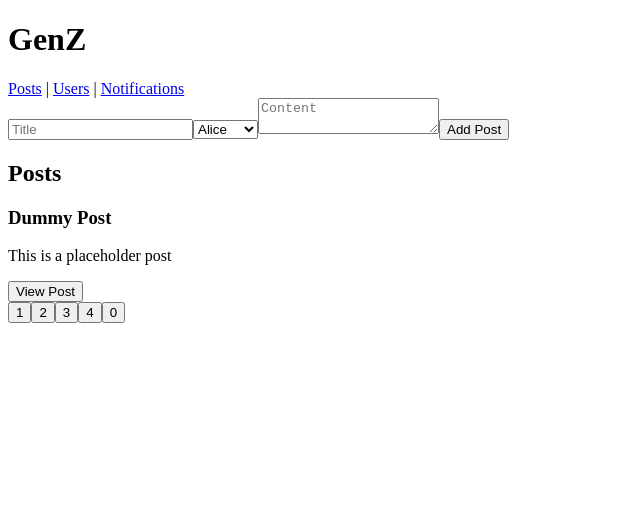
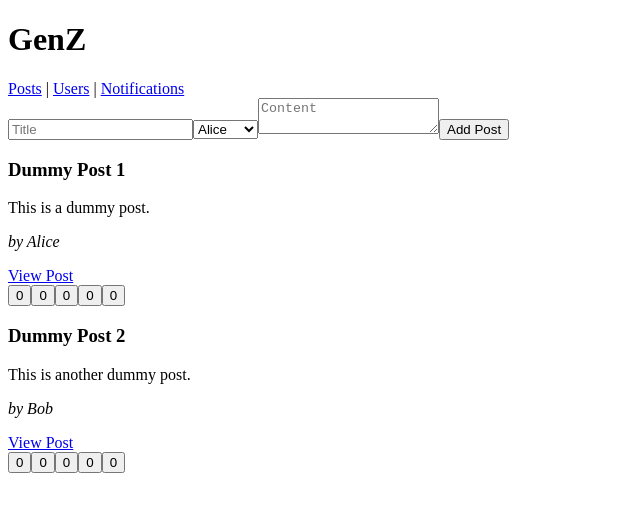
Before and after one commit to acciojob/social-media-22karlokesh, a React app: page / in a window 1280 px wide. Shown: the top 512 px of the page, without its empty margins (0-640 px from the left). Built offline with nearby package versions, Linux system fonts and the light colour scheme.

Commit message:
Update App.js

```diff
--- a/src/components/App.js
+++ b/src/components/App.js
@@ -14,143 +14,255 @@
 
 
 import React, { useState } from "react";
+import {
+  BrowserRouter as Router,
+  Routes,
+  Route,
+  Link,
+  useNavigate,
+  useParams,
+} from "react-router-dom";
 
-const App = () => {
-  const [page, setPage] = useState("/");
-  const [posts, setPosts] = useState([]);
-  const [users] = useState(["Alice", "Bob", "Charlie"]);
-  const [notifications, setNotifications] = useState([]);
-  const [editPost, setEditPost] = useState(null);
-  const [reactions, setReactions] = useState({}); // {postId: [1,2,3,4]}
+const usersList = ["Alice", "Bob", "Charlie"];
 
-  const navigate = (url) => setPage(url);
+const Home = () => {
+  const [posts, setPosts] = useState([
+    {
+      id: 1,
+      title: "Dummy Post 1",
+      author: "Alice",
+      content: "This is a dummy post.",
+      reactions: [0, 0, 0, 0, 0],
+    },
+    {
+      id: 2,
+      title: "Dummy Post 2",
+      author: "Bob",
+      content: "This is another dummy post.",
+      reactions: [0, 0, 0, 0, 0],
+    },
+  ]);
+  const navigate = useNavigate();
 
-  const addPost = (title, author, content) => {
-    const id = posts.length + 1;
-    setPosts([...posts, { id, title, author, content }]);
+  const addReaction = (postId, index) => {
+    setPosts((prevPosts) =>
+      prevPosts.map((post) =>
+        post.id === postId
+          ? {
+              ...post,
+              reactions: post.reactions.map((r, i) =>
+                i === index ? r + 1 : r
+              ),
+            }
+          : post
+      )
+    );
   };
 
-  const updatePost = (id, title, content) => {
-    setPosts(posts.map(p => p.id === id ? { ...p, title, content } : p));
-  };
-
-  const addReaction = (id, idx) => {
-    setReactions({
-      ...reactions,
-      [id]: reactions[id]
-        ? reactions[id].map((val, i) => i === idx ? val + 1 : val)
-        : [idx===4?0:1, idx===4?0:0, idx===4?0:0, idx===4?0:0, 0]
-    });
+  const addPost = (e) => {
+    e.preventDefault();
+    const form = e.target;
+    const title = form.title.value;
+    const author = form.author.value;
+    const content = form.content.value;
+    setPosts([
+      ...posts,
+      {
+        id: posts.length + 1,
+        title,
+        author,
+        content,
+        reactions: [0, 0, 0, 0, 0],
+      },
+    ]);
+    form.reset();
   };
 
   return (
-    <div className="App">
-      <h1>GenZ</h1>
-      <nav>
-        <a href="#" onClick={() => navigate("/")}>Posts</a>{" | "}
-        <a href="#" onClick={() => navigate("/users")}>Users</a>{" | "}
-        <a href="#" onClick={() => navigate("/notifications")}>Notifications</a>
-      </nav>
-
-      {page === "/" && (
     <div>
-          <form onSubmit={(e) => {
-            e.preventDefault();
-            const title = e.target.postTitle.value;
-            const author = e.target.postAuthor.value;
-            const content = e.target.postContent.value;
-            addPost(title, author, content);
-            e.target.reset();
-          }}>
-            <input id="postTitle" placeholder="Title" required />
-            <select id="postAuthor" required>
-              {users.map(u => <option key={u}>{u}</option>)}
+      <form onSubmit={addPost}>
+        <input id="postTitle" name="title" placeholder="Title" required />
+        <select id="postAuthor" name="author" required>
+          {usersList.map((u) => (
+            <option key={u} value={u}>
+              {u}
+            </option>
+          ))}
         </select>
-            <textarea id="postContent" placeholder="Content" required></textarea>
+        <textarea id="postContent" name="content" placeholder="Content" required />
         <button type="submit">Add Post</button>
       </form>
 
       <div className="posts-list">
-            <h2>Posts</h2>
-            {posts.map(post => (
+        {posts.map((post) => (
           <div className="post" key={post.id}>
             <h3>{post.title}</h3>
             <p>{post.content}</p>
-                <p><i>by {post.author}</i></p>
-                <button className="button" onClick={() => { setEditPost(post); navigate(`/posts/${post.id}`); }}>View Post</button>
+            <p>
+              <i>by {post.author}</i>
+            </p>
+            <Link className="button" to={`/posts/${post.id}`}>
+              View Post
+            </Link>
             <div>
-                  {[0,1,2,3,4].map(i => (
-                    <button key={i} onClick={() => addReaction(post.id, i)}>
-                      {reactions[post.id]?.[i] ?? 0}
+              {[0, 1, 2, 3, 4].map((idx) => (
+                <button
+                  key={idx}
+                  onClick={() => addReaction(post.id, idx)}
+                >
+                  {post.reactions[idx]}
                 </button>
               ))}
             </div>
           </div>
         ))}
-            {posts.length < 2 && (
-              <div className="post">
-                <h3>Dummy Post</h3>
-                <p>This is a placeholder post</p>
-                <button className="button" onClick={() => navigate("/posts/999")}>View Post</button>
-                <div>
-                  {[0,1,2,3,4].map(i => (
-                    <button key={i}>{i===4?0:i+1}</button>
-                  ))}
       </div>
     </div>
-            )}
-          </div>
-        </div>
-      )}
+  );
+};
 
-      {page.startsWith("/posts/") && editPost && (
+const PostEdit = () => {
+  const { postId } = useParams();
+  const navigate = useNavigate();
+  const [posts, setPosts] = React.useState([
+    {
+      id: 1,
+      title: "Dummy Post 1",
+      author: "Alice",
+      content: "This is a dummy post.",
+      reactions: [0, 0, 0, 0, 0],
+    },
+    {
+      id: 2,
+      title: "Dummy Post 2",
+      author: "Bob",
+      content: "This is another dummy post.",
+      reactions: [0, 0, 0, 0, 0],
+    },
+  ]);
+
+  const post = posts.find((p) => p.id === Number(postId));
+  const [title, setTitle] = useState(post ? post.title : "");
+  const [content, setContent] = useState(post ? post.content : "");
+
+  const savePost = () => {
+    setPosts(
+      posts.map((p) =>
+        p.id === Number(postId) ? { ...p, title, content } : p
+      )
+    );
+    navigate("/");
+  };
+
+  if (!post) return <div>Post not found</div>;
+
+  return (
     <div className="post">
       <h2>Editing Post</h2>
-          <input id="postTitle" defaultValue={editPost.title} />
-          <textarea id="postContent" defaultValue={editPost.content}></textarea>
-          <button onClick={() => {
-            const title = document.getElementById("postTitle").value;
-            const content = document.getElementById("postContent").value;
-            updatePost(editPost.id, title, content);
-            navigate("/");
-          }}>Save</button>
+      <input
+        id="postTitle"
+        value={title}
+        onChange={(e) => setTitle(e.target.value)}
+      />
+      <textarea
+        id="postContent"
+        value={content}
+        onChange={(e) => setContent(e.target.value)}
+      />
+      <button onClick={savePost}>Save</button>
     </div>
-      )}
+  );
+};
 
-      {page === "/users" && (
+const Users = () => (
   <ul>
-          {users.map((u, i) => (
+    {usersList.map((u, idx) => (
       <li key={u}>
-              <a href="#" onClick={() => navigate(`/users/${i}`)}>{u}</a>
+        <Link to={`/users/${idx}`}>{u}</Link>
       </li>
     ))}
   </ul>
-      )}
+);
 
-      {page.startsWith("/users/") && (
+const UserPosts = () => {
+  const { userId } = useParams();
+  const user = usersList[userId];
+  const [posts] = React.useState([
+    {
+      id: 1,
+      title: "Dummy Post 1",
+      author: "Alice",
+      content: "This is a dummy post.",
+      reactions: [0, 0, 0, 0, 0],
+    },
+    {
+      id: 2,
+      title: "Dummy Post 2",
+      author: "Bob",
+      content: "This is another dummy post.",
+      reactions: [0, 0, 0, 0, 0],
+    },
+  ]);
+  const userPosts = posts.filter((p) => p.author === user);
+
+  return (
     <div className="posts-list">
-          {(posts.filter(p => p.author === users[parseInt(page.split("/")[2])]).length
-            ? posts.filter(p => p.author === users[parseInt(page.split("/")[2])])
-            : [{ id: "fake", title: "Demo Post", content: "Sample content by user" }]
-          ).map(p => (
-            <div className="post" key={p.id}>
-              <h3>{p.title}</h3>
-              <p>{p.content}</p>
+      {userPosts.length > 0 ? (
+        userPosts.map((post) => (
+          <div key={post.id} className="post">
+            <h3>{post.title}</h3>
+            <p>{post.content}</p>
           </div>
-          ))}
-        </div>
-      )}
-
-      {page === "/notifications" && (
-        <section className="notificationsList">
-          <button className="button" onClick={() => setNotifications(["New follower", "Post liked", "Comment added"])}>
-            Refresh Notifications
-          </button>
-          {notifications.map((note, i) => <div key={i}>{note}</div>)}
-        </section>
+        ))
+      ) : (
+        <div>No posts found for {user}</div>
       )}
     </div>
   );
 };
 
+const Notifications = () => {
+  const [notifications, setNotifications] = useState([
+    "Welcome!",
+    "New message",
+  ]);
+  return (
+    <section className="notificationsList">
+      <button
+        className="button"
+        onClick={() =>
+          setNotifications([...notifications, "You have a new notification!"])
+        }
+      >
+        Refresh Notifications
+      </button>
+      {notifications.map((note, i) => (
+        <div key={i}>{note}</div>
+      ))}
+    </section>
+  );
+};
+
+const App = () => {
+  return (
+    <Router>
+      <div className="App">
+        <h1>GenZ</h1>
+        <nav>
+          <Link to="/">Posts</Link> | <Link to="/users">Users</Link> |{" "}
+          <Link to="/notifications">Notifications</Link>
+        </nav>
+
+        <Routes>
+          <Route path="/" element={<Home />} />
+          <Route path="/posts/:postId" element={<PostEdit />} />
+          <Route path="/users" element={<Users />} />
+          <Route path="/users/:userId" element={<UserPosts />} />
+          <Route path="/notifications" element={<Notifications />} />
+        </Routes>
+      </div>
+    </Router>
+  );
+};
+
 export default App;
```
Lines whose indentation alone changed are shown as unchanged.
